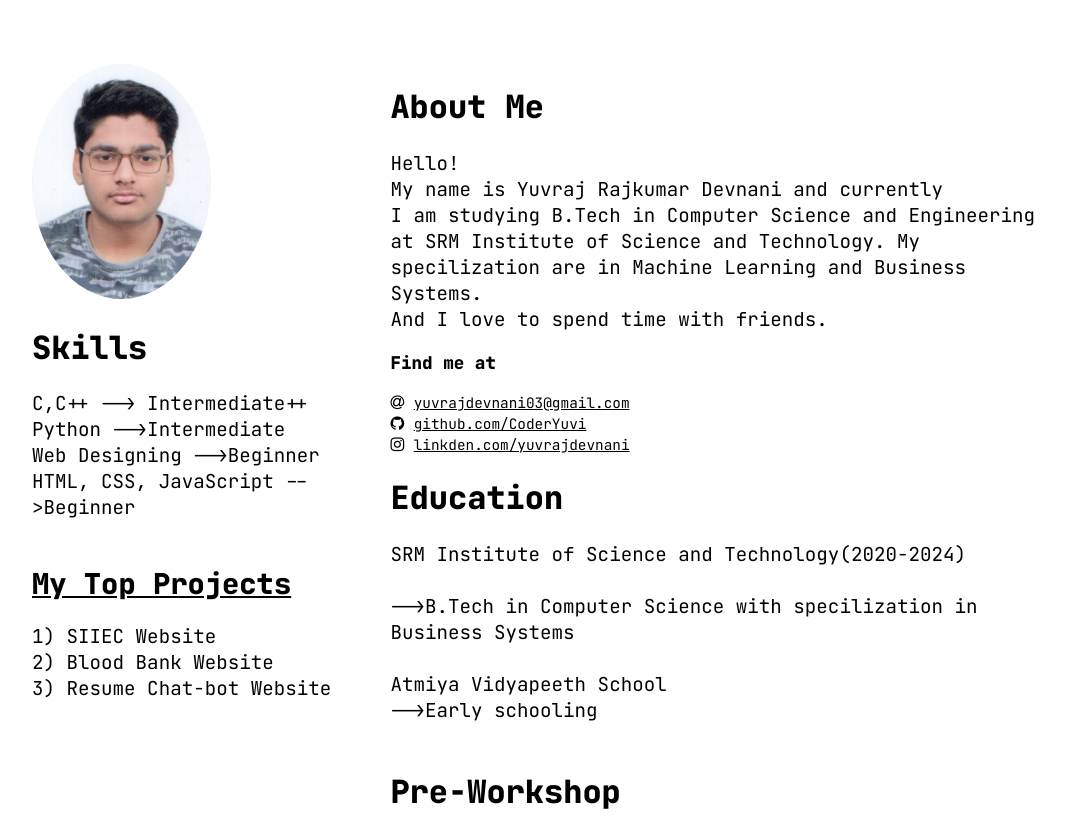
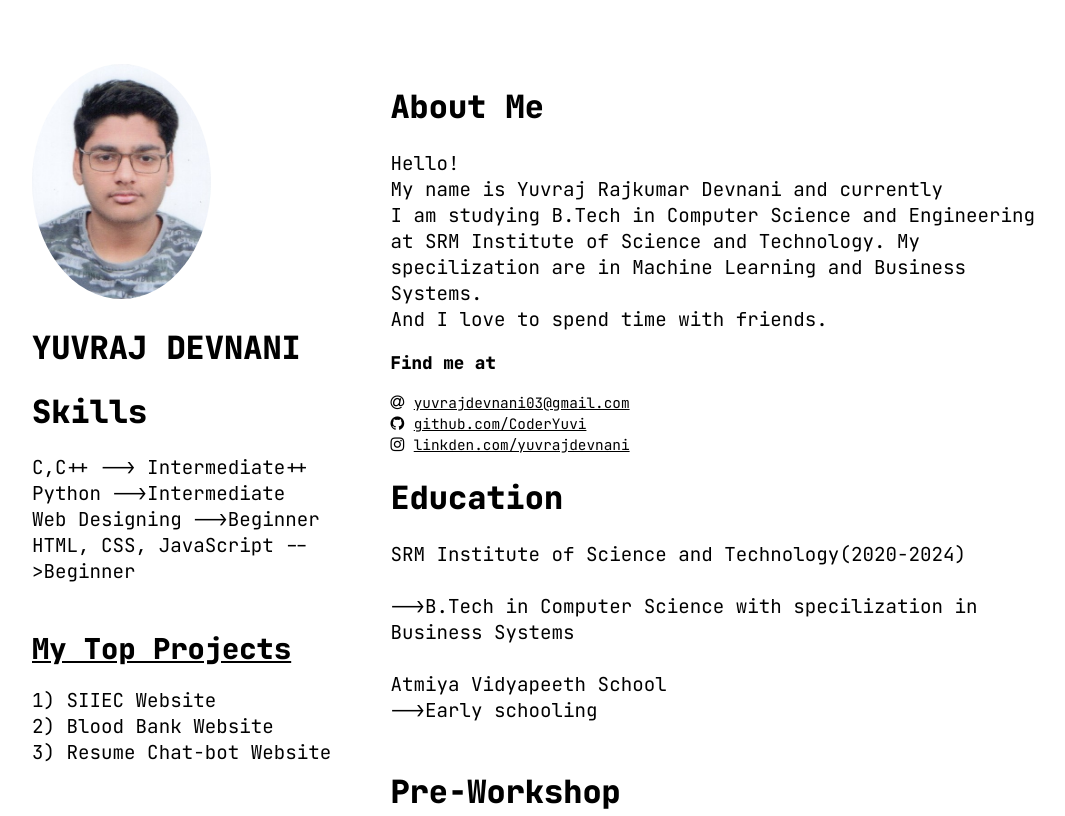
Before and after one commit to CoderYuvi/CoderYuvi.github.io, a plain HTML site: page index.html in a window 1280 px wide. Shown: the top 816 px of the page, without its empty margins (96-1161 px from the left). Drawn offline with Linux system fonts and the light colour scheme.

Commit message:
Update index.html

```diff
--- a/index.html
+++ b/index.html
@@ -16,6 +16,7 @@
         <div class="row">
             <div class="columnLeft">
                 <img id="photo" src="photo.jpeg" alt="Photo of me">
+                <h1>YUVRAJ DEVNANI</h1>
                 <!--skills  -->
                 <h1>Skills</h1>
                 <p class="para-size">
```
